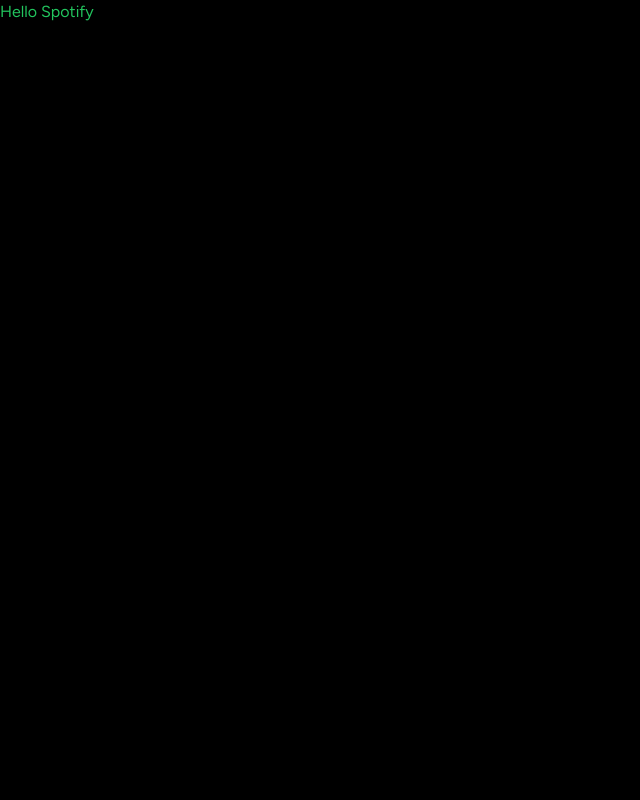
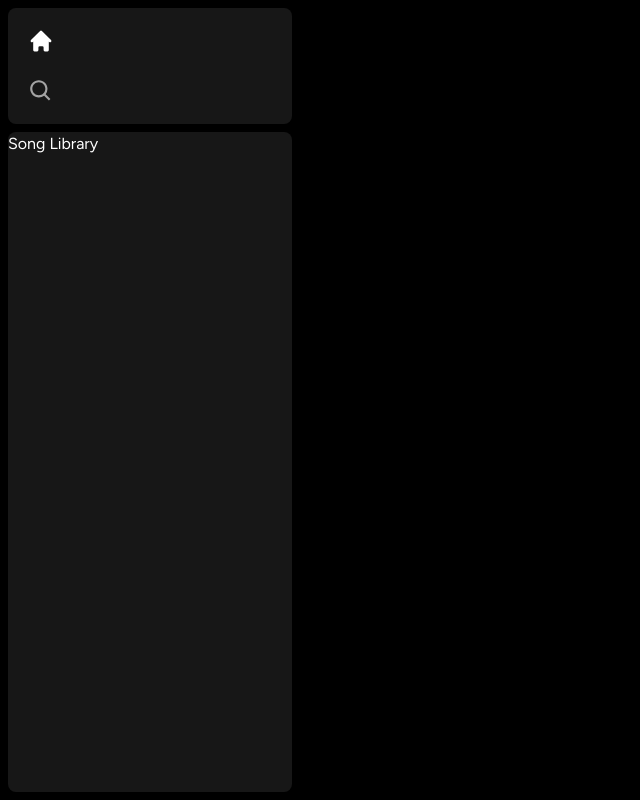
Before and after one commit to SafetImamovic/MusicStreamingService, a Next.js app: page / in a window 1280 px wide. Shown: the whole page, without its empty margins (0-640 px from the left). Built offline with nearby package versions, Linux system fonts and the light colour scheme.

Commit message:
Layout Update v0.0.1

```diff
--- a/app/(site)/page.tsx
+++ b/app/(site)/page.tsx
@@ -1,6 +1,8 @@
 
 export default function Home() {
   return (
-    <div className="text-green-500">Hello Spotify</div>
+    <div className="text-green-500">
+      Main content
+    </div>
   );
 }
--- a/app/layout.tsx
+++ b/app/layout.tsx
@@ -1,6 +1,7 @@
 import type { Metadata } from "next";
 import { Figtree } from "next/font/google";
 import "./globals.css";
+import Sidebar from "@/components/Sidebar";
 
 const inter = Figtree({ subsets: ["latin"] });
 
@@ -16,7 +17,10 @@
 }>) {
   return (
     <html lang="en">
-      <body className={inter.className}>{children}
+      <body className={inter.className}>
+        <Sidebar>
+        {children}
+        </Sidebar>
       </body>
     </html>
   );
--- /dev/null
+++ b/components/Box.tsx
@@ -0,0 +1,28 @@
+import {twMerge} from "tailwind-merge";
+
+interface BoxProps{
+    children: React.ReactNode;
+    className?: string;
+}
+
+const Box: React.FC<BoxProps> = ({
+    children,
+    className
+}) => {
+    return (
+        <div
+        className={twMerge(`
+            bg-neutral-900
+            rounded-lg
+            h-fit
+            w-full
+        `,
+        className
+            )}
+        >
+            {children}
+        </div>
+     );
+}
+
+export default Box;
--- /dev/null
+++ b/components/Sidebar.tsx
@@ -0,0 +1,74 @@
+"use client";
+
+import {usePathname} from "next/navigation";
+import { useMemo } from "react";
+import { HiHome } from "react-icons/hi";
+import { BiSearch} from "react-icons/bi";
+import Box from "./Box";
+import SidebarItem from "./SidebarItem";
+
+interface SidebarProps{
+    children: React.ReactNode;
+}
+
+const Sidebar: React.FC<SidebarProps> = ({
+    children
+}) => {
+    const pathname = usePathname();
+
+    const routes = useMemo(() => [
+        {
+            icon: HiHome,
+            label: 'Home',
+            active: pathname !== '/search',
+            href: '/',
+        },
+        {
+            icon: BiSearch,
+            label: 'Search',
+            active: pathname === '/search',
+            href: '/search',
+        }
+    ], [pathname]);
+
+    return (
+        <div className="flex h-full">
+            <div
+            className="
+            hidden
+            md:flex
+            flex-col
+            gap-y-2
+            bg-black
+            h-full
+            w-[300px]
+            p-2
+            "
+            >
+                <Box>
+                <div
+                className="
+                flex
+                flex-col
+                gap-y-4
+                px-5
+                py-4
+                "
+                >
+                {routes.map((item)=>(
+                    <SidebarItem
+                    key={item.label}
+                    {...item}
+                    />
+                ))}
+                </div>
+                </Box>
+                <Box className="overflow-y-auto h-full">
+                Song Library
+                </Box>
+            </div>
+        </div>
+     );
+}
+
+export default Sidebar;
--- /dev/null
+++ b/components/SidebarItem.tsx
@@ -0,0 +1,44 @@
+import {IconType} from "react-icons";
+import Link from "next/link";
+import {twMerge} from "tailwind-merge";
+
+interface SidebarItemProps{
+    icon: IconType;
+    label: string;
+    active?: boolean;
+    href: string;
+}
+
+const SidebarItem: React.FC<SidebarItemProps> = ({
+    icon: Icon,
+    label,
+    active,
+    href
+}) => {
+    return (
+        <Link
+        href={href}
+        className={twMerge(`
+        flex
+        flex-row
+        h-auto
+        items-center
+        w-full
+        gap-x-4
+        text-md
+        font-medium
+        cursor-pointer
+        hover:text-white
+        transition
+        text-neutral-400
+        py-1
+        `,
+        active && "text-white"
+        )}
+        >
+            <Icon size={26}/>
+        </Link>
+     );
+}
+
+export default SidebarItem;
```
Also changed, not shown: package.json (+6 -4 lines), 1 other file (tests, documents, lock files or other folders).
